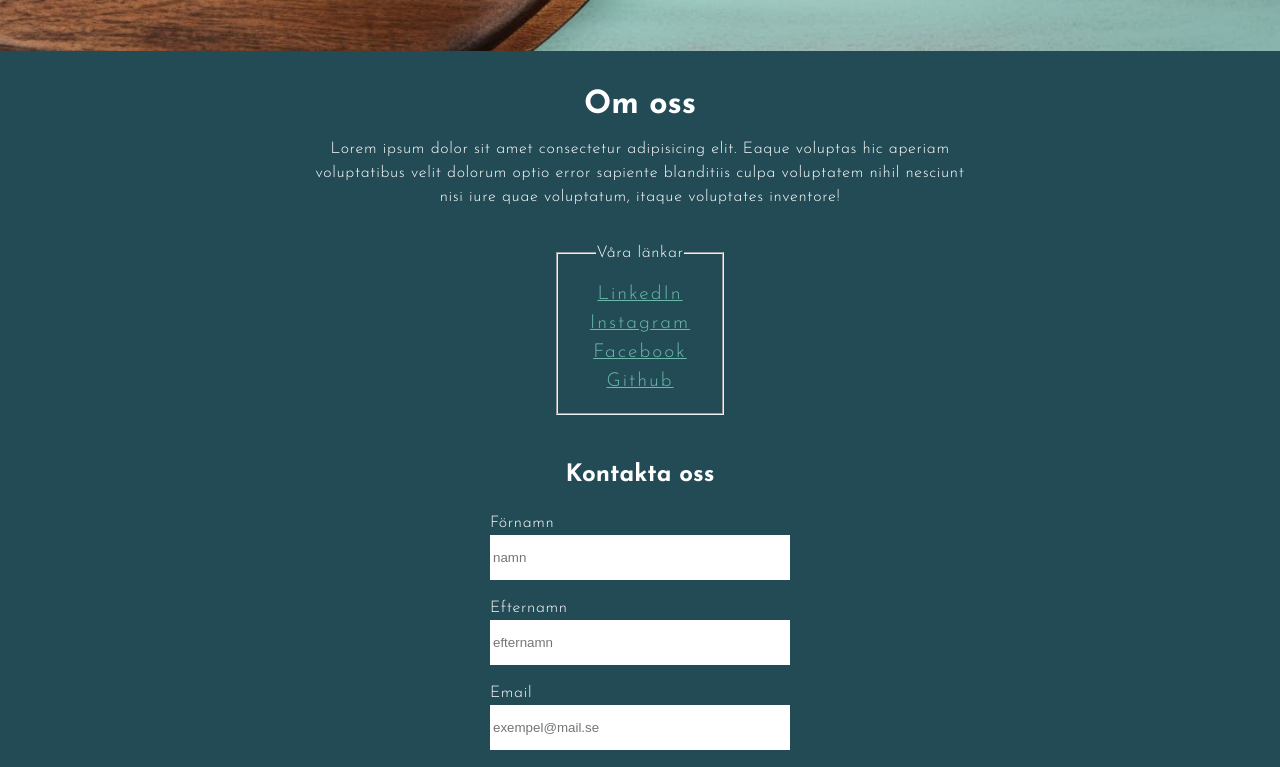
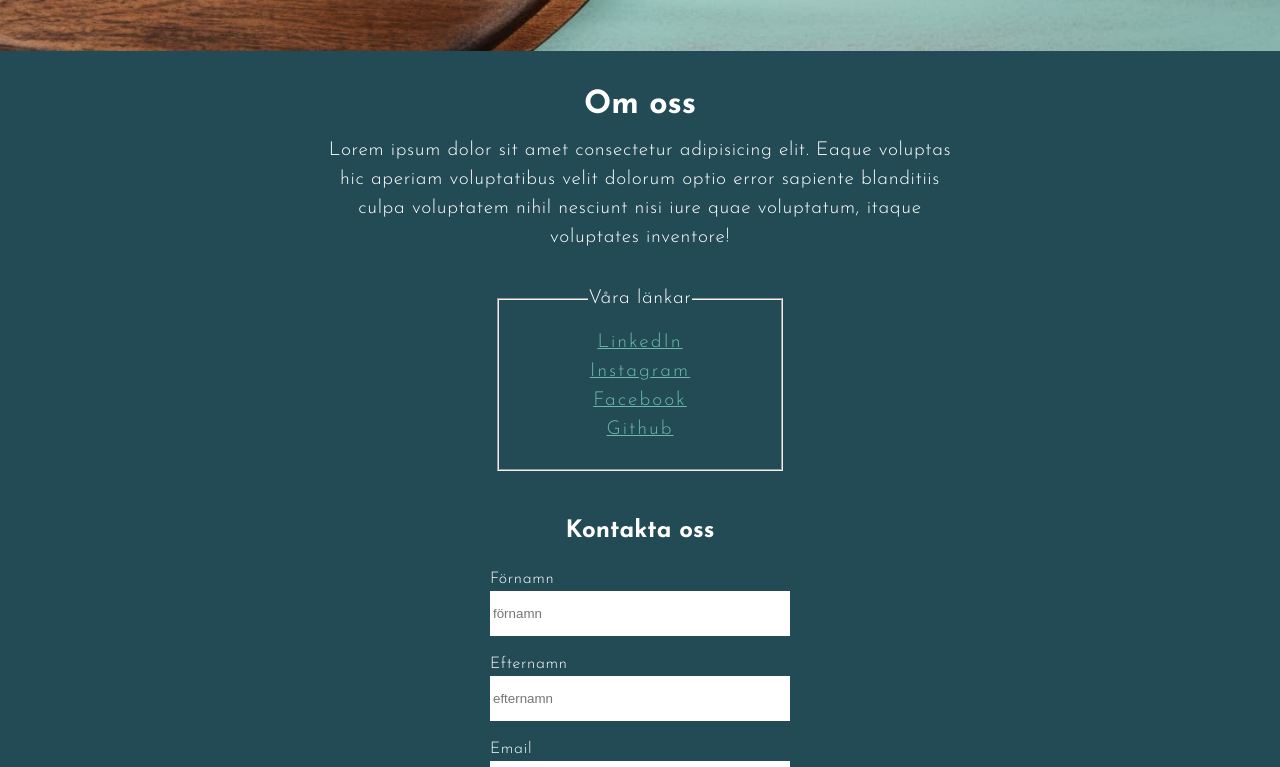
Before and after one commit to nicole-avila/cafe-encanto, a React (Vite) app: page /about-us in a window 1280 px wide. Shown: the part 680-1447 px from the top of the page. Built offline with nearby package versions, Linux system fonts and the light colour scheme.

Commit message:
AboutUs Comp detail fix..

```diff
--- a/src/Pages/AboutUs/AboutUs.scss
+++ b/src/Pages/AboutUs/AboutUs.scss
@@ -26,6 +26,8 @@
     text-align: center;
     display: flex;
     @include bodyText;
+    font-size: 1.2rem;
+    margin: 0 1.2rem;
   }
 
   &__follow-us {
@@ -37,8 +39,10 @@
 
   & fieldset {
     @include bodyText;
-    max-width: 200px;
+    width: 250px;
+    height: 150px;
     text-align: center;
+    font-size: 1.2rem;
   }
 
   &__link {
--- a/src/Pages/AboutUs/AboutUs.tsx
+++ b/src/Pages/AboutUs/AboutUs.tsx
@@ -119,7 +119,7 @@ export default function AboutUs() {
             <label htmlFor="">Förnamn</label>
             <input
               type="text"
-              placeholder="namn"
+              placeholder="förnamn"
               name="firstName"
               required
               value={formData.firstName}
@@ -165,7 +165,7 @@ export default function AboutUs() {
           <button type="submit">Skicka</button>
         </form>
 
-        <h3 className="about__title">Hitta oss</h3>
+        {/* <h3 className="about__title">Hitta oss</h3> */}
       </div>
       <Footer />
     </div>
```
